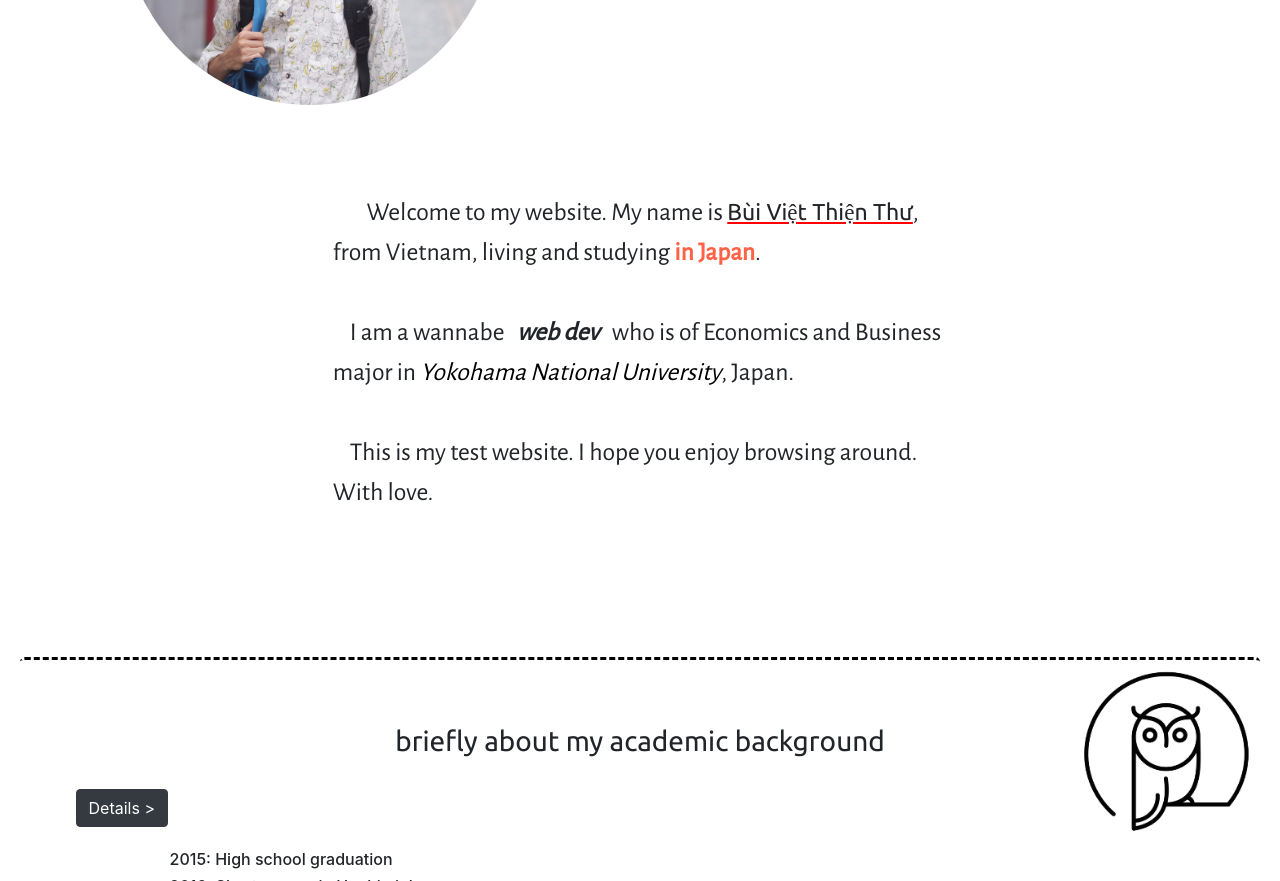
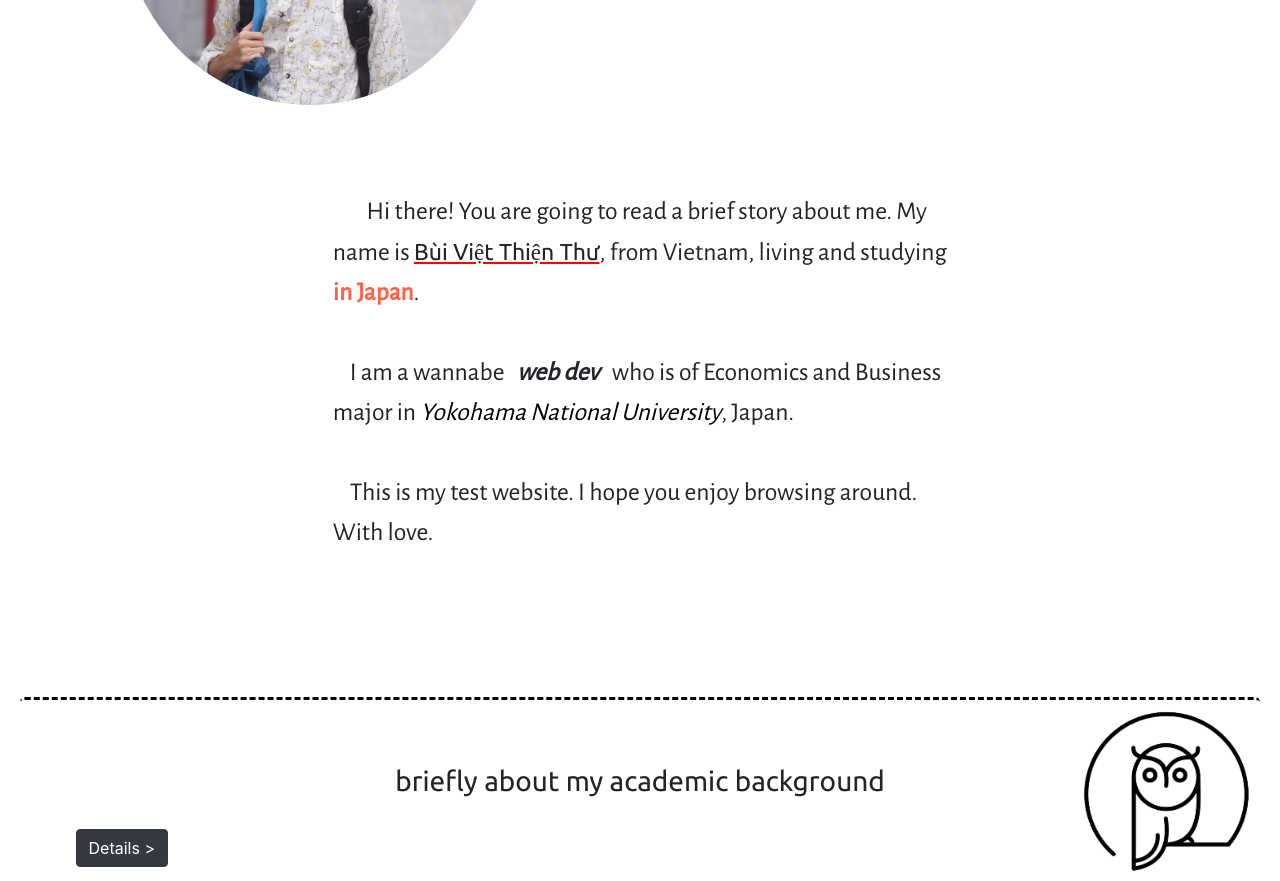
Before and after one commit to mitbuiviet/mitbuiviet.github.io, a plain HTML site: page about.html in a window 1280 px wide. Shown: the part 520-1401 px from the top of the page. Drawn offline with nearby package versions, Linux system fonts and the light colour scheme; a web font is replaced by a local one.

Commit message:
Update about.html

```diff
--- a/about.html
+++ b/about.html
@@ -60,7 +60,7 @@
             <img id="najapicture" src="pictures/naja.png"></div>
                 </div>
         <div class="about">
-            <p id="abouttext" class="esperanto1">&nbsp; &nbsp; &nbsp; &nbsp; Welcome to my website.
+            <p id="abouttext" class="esperanto1">&nbsp; &nbsp; &nbsp; &nbsp; Hi there! You are going to read a brief story about me.
                 My name is <span id="mynameintext">Bùi Việt Thiện Thư</span>, from Vietnam, living and studying <span id="abouttext2"><strong>in Japan</strong></span>. <br><br>&nbsp; &nbsp; I am a wannabe<span id="abouttext1"> &nbsp; web dev &nbsp; </span> who is of Economics and Business major in <a id="abouttextlink" href="http://www.ynu.ac.jp/english/">Yokohama National University</a>, Japan.<br>
     <br>&nbsp; &nbsp;
     This is my test website. I hope you enjoy browsing around. With love.</p>
```
